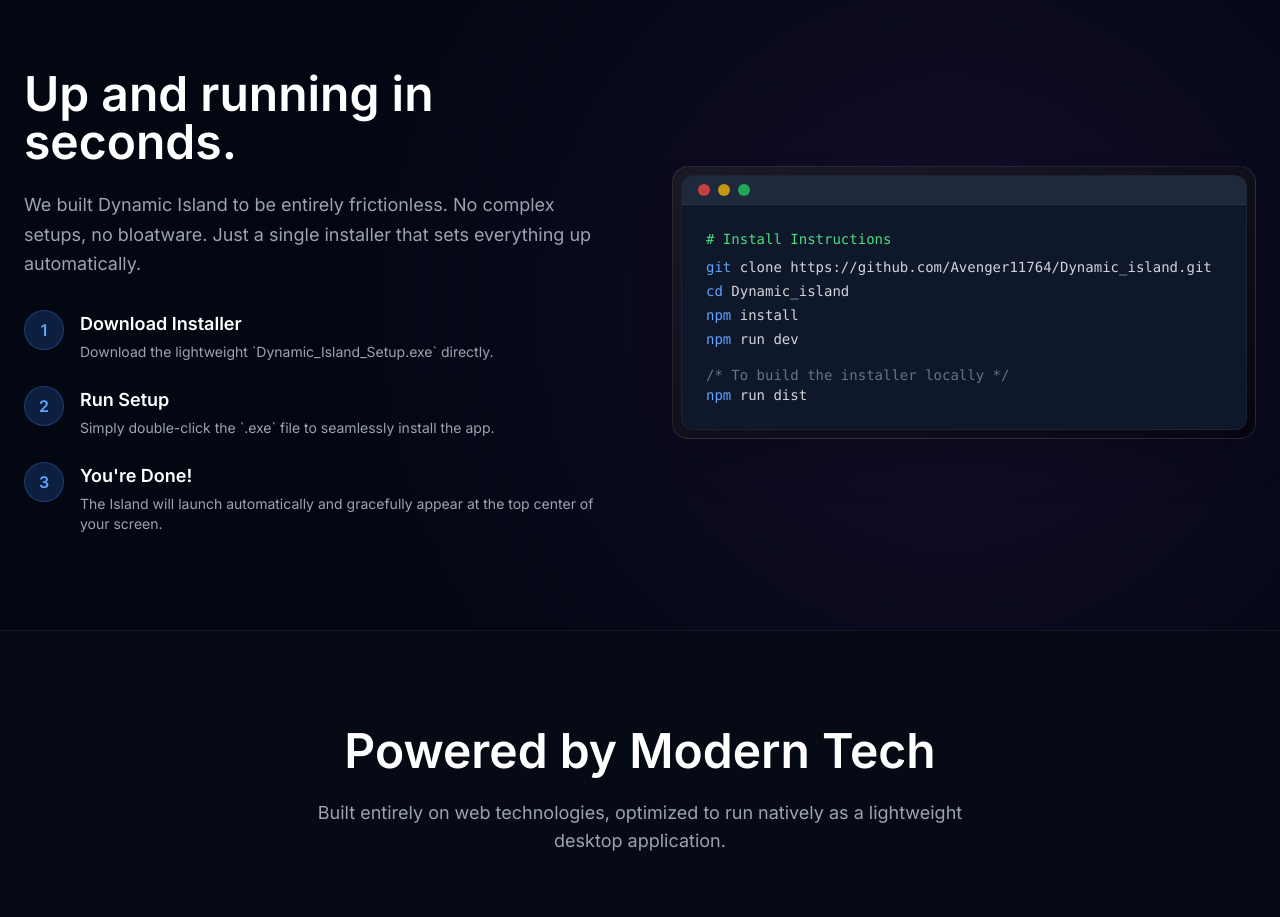
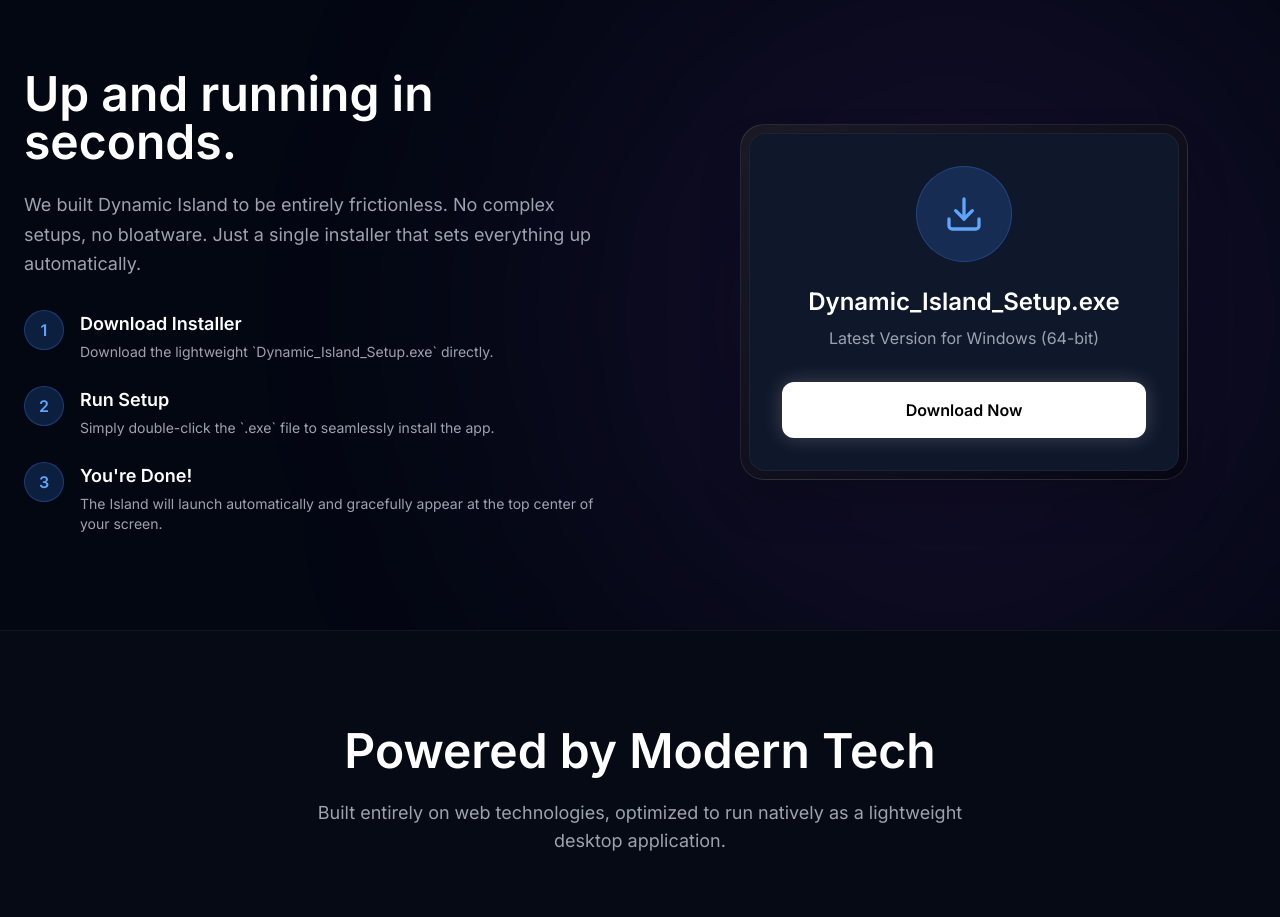
Before and after one commit to Avenger11764/Dynamic_island, a React (Vite) app in the folder website/: page / in a window 1280 px wide. Shown: the part 3140-4057 px from the top of the page. Built offline with nearby package versions, Linux system fonts and the light colour scheme; grey boxes are pictures that could not be loaded; a web font is replaced by a local one.

Commit message:
Replace developer terminal snippet with consumer-friendly setup download card

```diff
--- a/website/src/App.jsx
+++ b/website/src/App.jsx
@@ -346,24 +346,24 @@
             </div>
 
             <div className="flex-1 w-full">
-              <div className="glass-card p-2 rounded-2xl border border-white/10 bg-black/40">
-                <div className="bg-[#0f172a] rounded-xl overflow-hidden border border-white/5">
-                  <div className="bg-[#1e293b] px-4 py-2 flex items-center gap-2 border-b border-white/5">
-                    <div className="w-3 h-3 rounded-full bg-red-500/80"></div>
-                    <div className="w-3 h-3 rounded-full bg-yellow-500/80"></div>
-                    <div className="w-3 h-3 rounded-full bg-green-500/80"></div>
+              <motion.div
+                whileHover={{ scale: 1.02 }}
+                className="glass-card p-2 rounded-3xl border border-white/10 bg-black/40 max-w-md mx-auto md:ml-auto"
+              >
+                <div className="bg-[#0f172a] rounded-2xl overflow-hidden border border-white/5 p-8 text-center flex flex-col items-center justify-center relative group">
+                  <div className="absolute inset-0 bg-blue-500/10 opacity-0 group-hover:opacity-100 transition-opacity duration-500 pointer-events-none" />
+
+                  <div className="w-24 h-24 bg-blue-500/20 rounded-full flex items-center justify-center mb-6 border border-blue-500/30 group-hover:scale-110 group-hover:bg-blue-500/30 transition-all duration-500">
+                    <Download className="w-10 h-10 text-blue-400" />
                   </div>
-                  <div className="p-6 font-mono text-sm text-gray-300">
-                    <p className="text-green-400 mb-2"># Install Instructions</p>
-                    <p className="mb-1"><span className="text-blue-400">git</span> clone https://github.com/Avenger11764/Dynamic_island.git</p>
-                    <p className="mb-1"><span className="text-blue-400">cd</span> Dynamic_island</p>
-                    <p className="mb-1"><span className="text-blue-400">npm</span> install</p>
-                    <p className="mb-4"><span className="text-blue-400">npm</span> run dev</p>
-                    <p className="text-gray-500">/* To build the installer locally */</p>
-                    <p><span className="text-blue-400">npm</span> run dist</p>
-                  </div>
+                  <h3 className="text-2xl font-bold text-white mb-2">Dynamic_Island_Setup.exe</h3>
+                  <p className="text-gray-400 mb-8">Latest Version for Windows (64-bit)</p>
+
+                  <a href="/Dynamic_Island_Setup.exe" download className="w-full bg-white text-black hover:bg-gray-200 font-bold py-4 rounded-xl transition-all shadow-[0_0_20px_rgba(255,255,255,0.2)] active:scale-95 flex items-center justify-center gap-2 relative z-10">
+                    Download Now
+                  </a>
                 </div>
-              </div>
+              </motion.div>
             </div>
           </div>
         </div>
```
